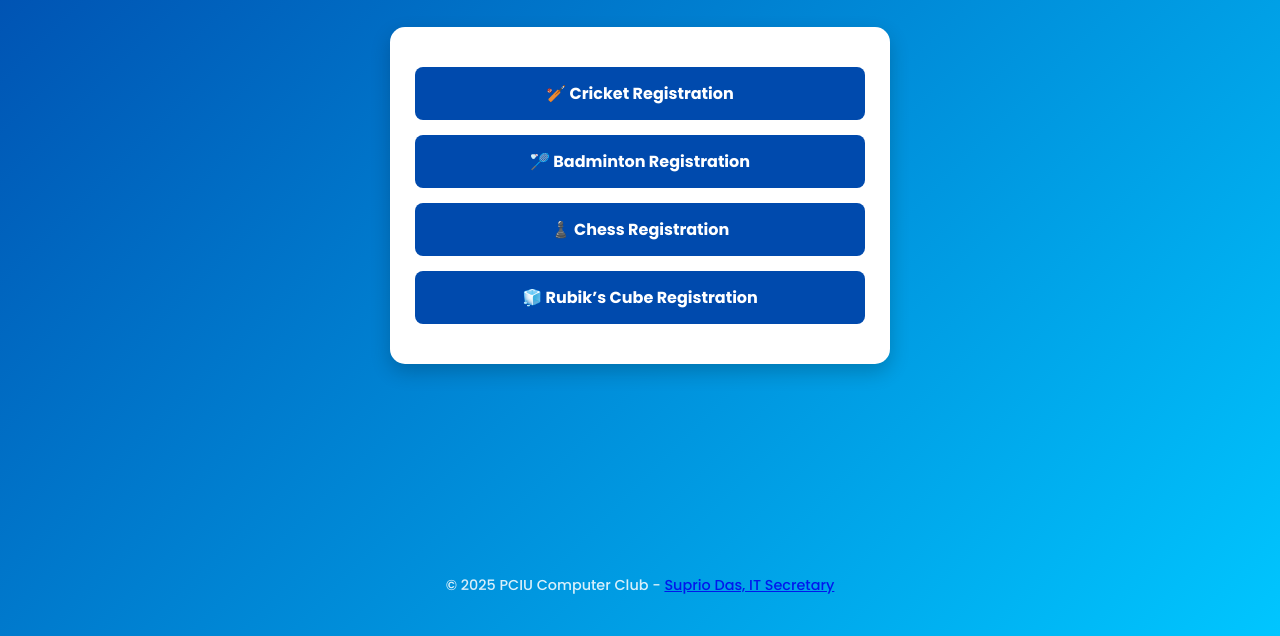
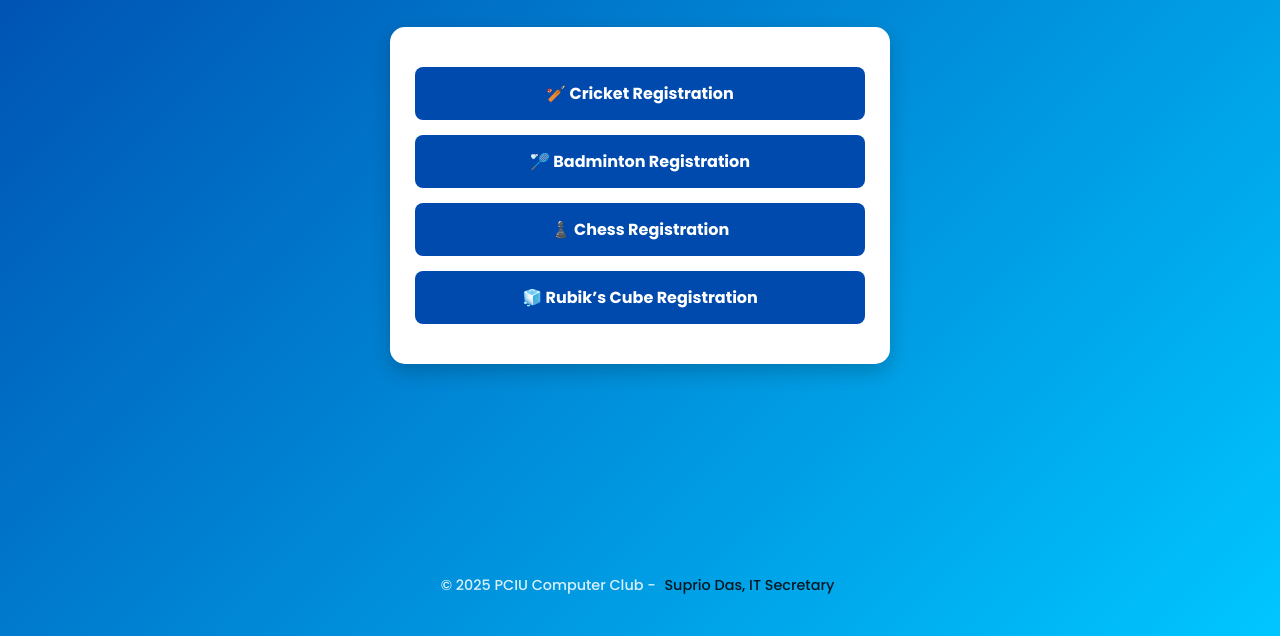
Before and after one commit to Suprio-Das/PCC-Event-Page, a plain HTML site: page index.html in a window 1280 px wide. Shown: the part 164-800 px from the top of the page. Drawn offline with Linux system fonts and the light colour scheme.

Commit message:
a styled

```diff
--- a/index.html
+++ b/index.html
@@ -70,6 +70,12 @@
             opacity: 0.85;
         }
 
+        a {
+            color: black;
+            text-decoration: none;
+            padding: 5px;
+        }
+
         @media(max-width: 500px) {
             h1 {
                 font-size: 2em;
```
